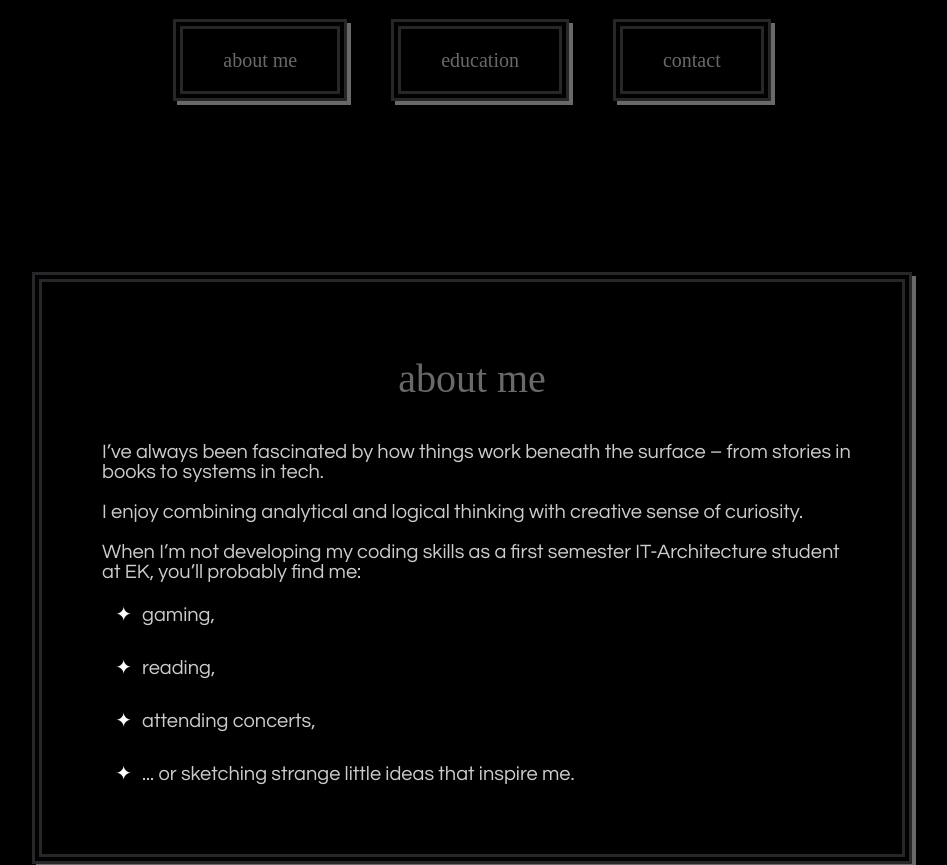
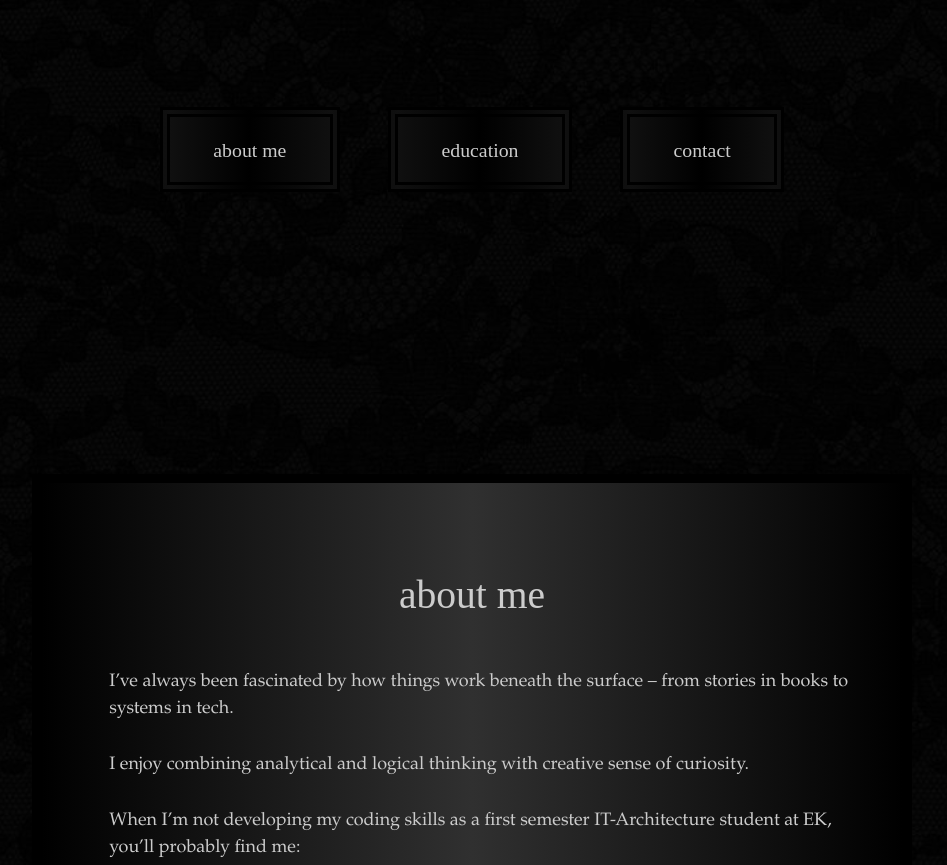
Before and after one commit to sorozi/SRZ-portfolio, a plain HTML site: page portfolio/index.html in a window 1280 px wide. Shown: the part 500-1365 px from the top of the page, without its empty margins (168-1115 px from the left). Drawn offline with Linux system fonts and the light colour scheme.

Commit message:
Add files via upload

```diff
--- a/portfolio/index.html
+++ b/portfolio/index.html
@@ -3,7 +3,6 @@
 <head>
     <meta charset="UTF-8">
     <title>SRZ Portfolio</title>
-    <link rel="shortcut icon" type="image/png" href=".png">
     <link rel="stylesheet" href="style.css"> <!-- link to css file -->
     <meta name="viewport" content="width=device-width, initial-scale=1.0">
 </head>
@@ -51,7 +50,8 @@
             <li>
                 <strong>IT-arkitektur, Erhvervsakademi København</strong>
                 <p>2025 -</p>
-                <p>Jeg valgte IT-arkitektur, fordi jeg er nysgerrig på, hvordan teknologi former verden, og …</p>
+                <p>Min overgang fra humaniora til IT-arkitektur udsprang af en fascination af, hvordan teknologi
+                    former vores hverdag.</p>
             </li>
 
             <li>
--- a/portfolio/style.css
+++ b/portfolio/style.css
@@ -1,18 +1,23 @@
-
+/* BODY */
 body {
     margin: 0;
     padding: 0;
-    background: black;
-    color: white;
 
-    /* flagermus cursor */
-    cursor: url("bat-cursor.png"), auto;
+    color: #ccc;
+    font-size: 18px; /* base font size */
+    font-family: "Palatino Linotype", serif;
+    line-height: 1.5;
+
+    background-image: url("lace.jpg");
+    background-size: cover;
+    background-attachment: fixed;
+
+    cursor: url("bat-cursor.png"), auto; /* flagermus cursor */
 }
-
 
 /* mørkegrå tekstmarkering */
 ::selection {
-    background: #272628;
+    background: #121212;
 }
 
 
@@ -22,104 +27,107 @@ header {
     flex-direction: column;
     justify-content: center;
     align-items: center;
+    text-align: center;
+    padding: 2em 2em 6em; /* fleksibel spacing, undgår pixel værdier */
 }
 
 header h1 {
-    margin: 160px;
+    margin: 1em 0;
     font-family: "Old English Text MT", serif;
-    font-size: 200px;
+    font-size: 11.1em; /* 200 px */
+    line-height: 1;
 }
 
+
+/* NAVIGATION */
 nav a {
-    margin: 20px;
-    padding: 20px 40px;
+    margin: 1.1em;
+    padding: 1.1em 2.2em;
+
     text-decoration: none;
     font-family: "Algerian", serif;
-    font-size: 20px;
-    color: dimgrey;
-    border: 10px double #272628;
-    box-shadow: 4px 4px dimgrey;
+    font-size: 1.1em; /* 20 px */
+    color: #ccc;
+
+    background: linear-gradient(90deg, #101010, black, #101010);
+    border: 0.55em double black; /* 10 px */
+    transition: all 0.2s ease;
 }
 
 nav a:hover {
-    background: #272628;
+    background: linear-gradient(90deg, black, #303030, black);
     color: black;
     border-color: black;
 
-    /* flagermus pointer */
-    cursor: url("bat-cursor.png"), pointer;
+    cursor: url("bat-cursor.png"), pointer; /* flagermus curser/pointer */
 }
 
 
-/* SECTIONS i egne bokse */
+/* SECTIONS */
 section {
-    margin: 200px;
-    padding: 40px;
-    border: 10px double #272628;
-    box-shadow: 4px 4px dimgrey;
+    margin: 11.1em; /* 200 px */
+    padding: 2.2em; /* 40 px */
+
+    border: 0.555em solid black;
+
+    background: linear-gradient(90deg, black, #303030, black);
+
     text-align: left;
+
+    /* kunne klart være mere indbydende ... */
 }
 
-section h2 {
-    margin-bottom: 40px;
+h2 {
+    margin: 1.1em;
     text-align: center;
     font-family: "Algerian", serif;
     font-weight: normal;
-    font-size: 40px;
-    color: dimgrey;
+    font-size: 2.2em; /* 40 px */
+    color: #ccc;
 }
 
 
 /* PARAGRAPHS */
-p {
-    margin: 10px 0 20px 20px;
-    font-family: "Century Gothic", serif;
-    font-size: 20px;
+#about p {
+    margin: 0.8em 0 1.6em 1.6em;
+}
+
+/* LISTS */
+ul {
+    margin: 0.8em 0 0.8em 0.8em;
+    padding-left: 1.6em;
+}
+
+ul li {
+    margin-bottom: 0.8em;
+    padding-bottom: 1.1em;
+    padding-left: 1.1em; /* afstand mellem tekst og bullet points */
+    font-size: 1em;
     color: #ccc;
 }
 
-
-/* LISTS */
-ul {
-    margin: 10px 0 10px 10px;
-}
-
-ul li {
-    margin-bottom: 10px;
-    padding-bottom: 20px;
-    padding-left: 10px;
-    font-family: "Century Gothic", serif;
-    font-size: 20px;
-    color: #ccc;
-}
-
-/* swapping bullet symbols */
 ul li::marker {
-    content: "✦";
+    content: "✦"; /* swapping bullet symboler */
     color: white;
 }
 
 #education li strong {
     display: block;
-    margin-top: 40px;
-    margin-bottom: 20px;
-    font-family: "Century Gothic", serif;
-    font-size: 24px;
-    color: dimgrey;
+    margin-top: 2.2em;
+    margin-bottom: 1.1em;
+    font-size: 1.3em; /* 24 px */
+    color: #ccc;
 }
+
 
 /* FOOTER */
 footer {
-    padding: 20px;
-    border-top: dashed white;
-
+    padding: 1em; /* 18 px */
+    border-top: 0.2em solid #121212;
+    box-shadow: 0 0 4em #190202E5;
+    color: #888;
+    background: black;
 }
 
-footer h2 {
-    margin-bottom: 40px;
-    text-align: center;
-    font-family: "Algerian", serif;
-    font-weight: normal;
-    font-size: 40px;
-    color: dimgrey;
-}
+
+/* (mangler media queries */
```
Also changed, not shown: portfolio/lace.jpg (added).
